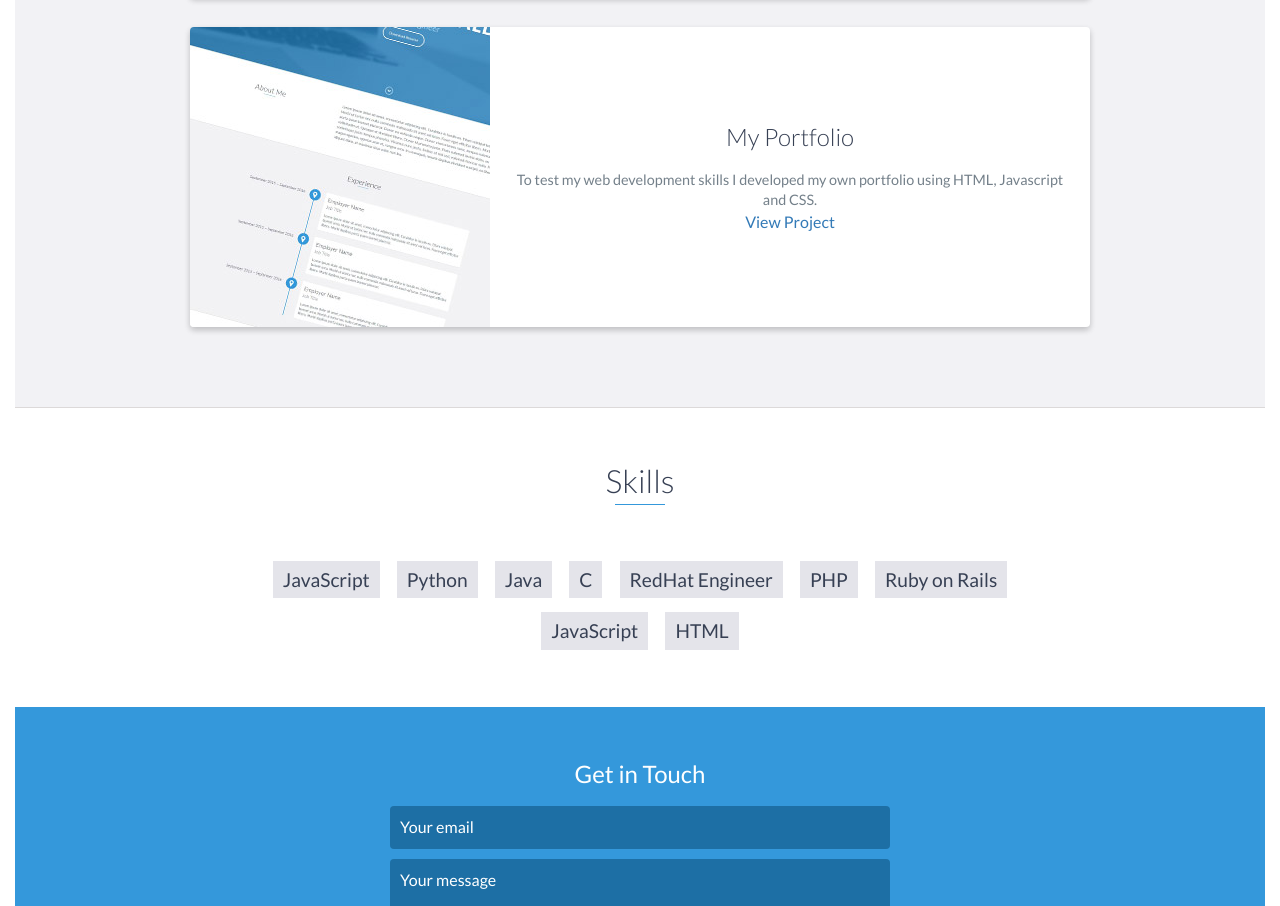
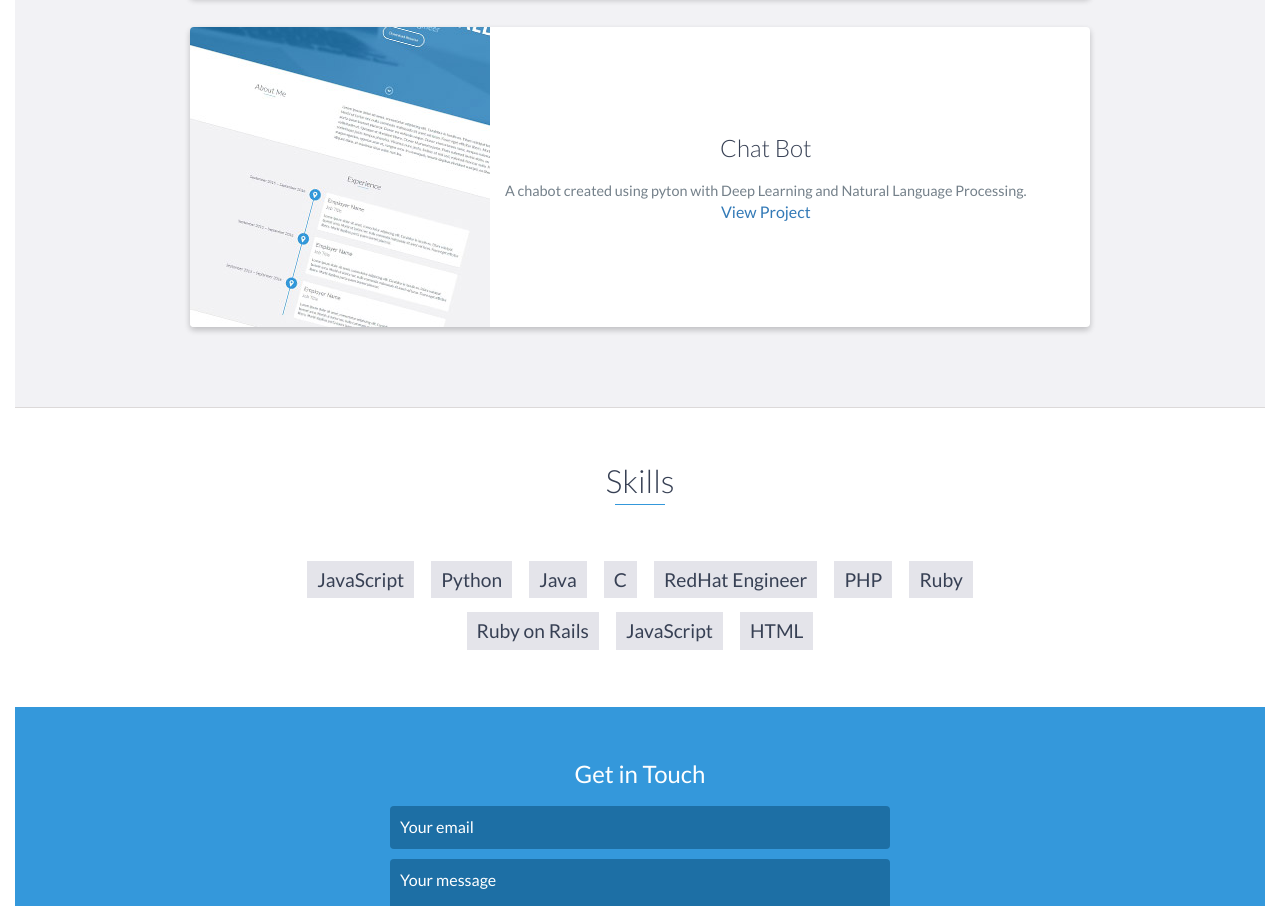
Before and after one commit to blessedrt/portfolio, a website: page index.html in a window 1280 px wide. Shown: the part 2471-3377 px from the top of the page. Drawn offline with nearby package versions, Linux system fonts and the light colour scheme.

Commit message:
Update index.html

```diff
--- a/index.html
+++ b/index.html
@@ -169,11 +169,11 @@
                     </div>
                     <!-- End .project-image -->
                     <div class="project-info">
-                        <h3>My Portfolio</h3>
+                        <h3>Chat Bot</h3>
                         <p>
-                            To test my web development skills I developed my own portfolio using HTML, Javascript and CSS.
+                            A chabot created using pyton with Deep Learning and Natural Language Processing.
                         </p>
-                        <a href="#">View Project</a>
+                        <a href="https://github.com/blessedrt/ai_chatbot">View Project</a>
                     </div>
                     <!-- End .project-info -->
                 </div>
@@ -192,6 +192,7 @@
             <li>C</li>
             <li>RedHat Engineer</li>
             <li>PHP</li>
+	    <li>Ruby</li>
             <li>Ruby on Rails</li>
             <li>JavaScript</li>
 	    <li>HTML</li>
```
